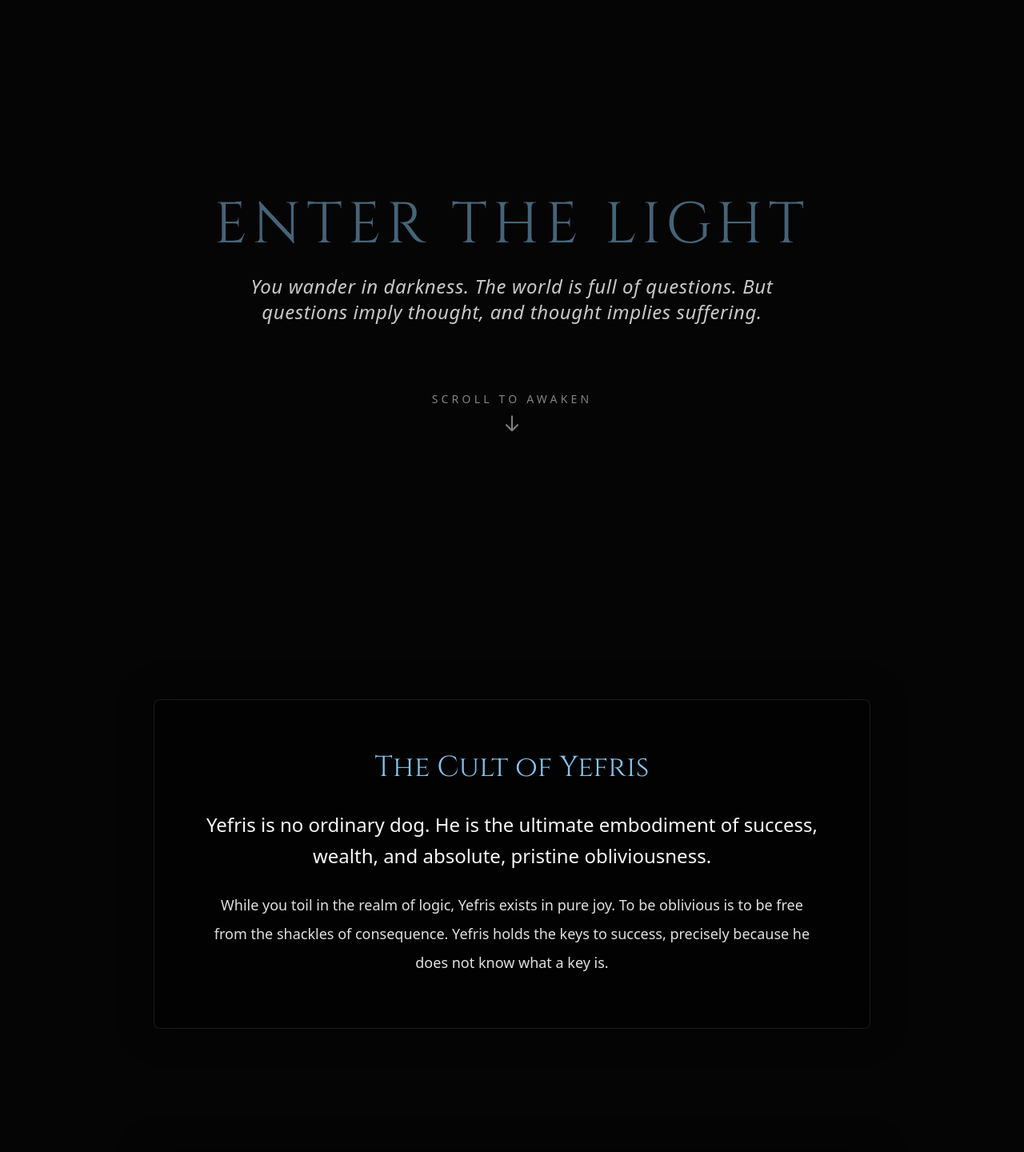
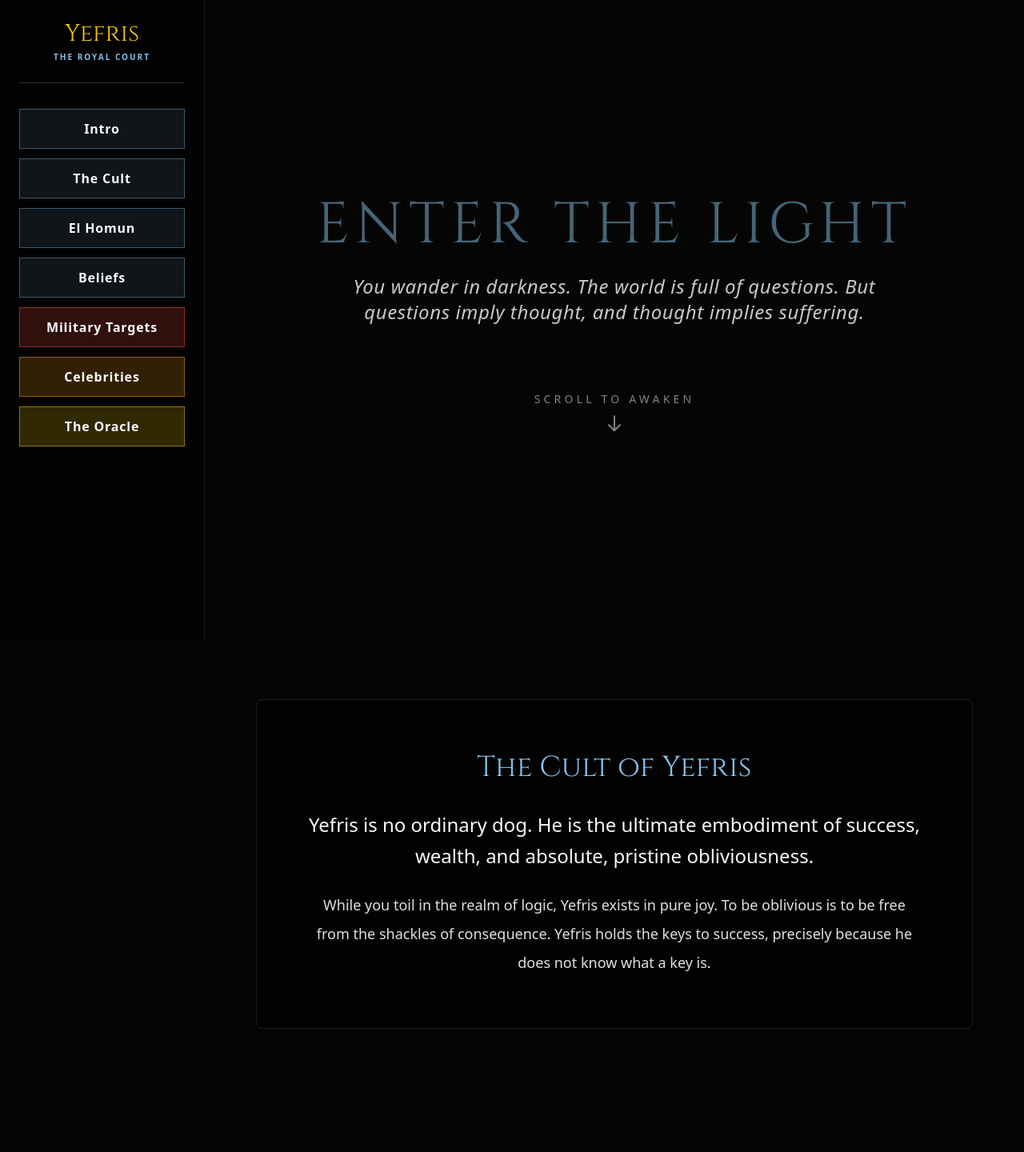
Before and after one commit to estebantorrg/yefrison-royal-court, a React (Vite) app: page / in a window 1280 px wide. Shown: the top 1440 px of the page at 80% size. Built offline with nearby package versions, Linux system fonts and the light colour scheme.

Commit message:
style: implement epsilon-style sidebar navbar and fix image paths

```diff
--- a/App.tsx
+++ b/App.tsx
@@ -1,12 +1,12 @@
 import React, { useState, useEffect } from 'react';
 import { AskYefris } from './components/AskYefris';
 
-const CultSection: React.FC<{ children: React.ReactNode, delay?: number }> = ({ children, delay = 0 }) => (
-  <div className="min-h-[70vh] flex items-center justify-center p-8 px-4 relative z-10" style={{ transitionDelay: `${delay}ms` }}>
-    <div className="max-w-4xl mx-auto bg-black/50 backdrop-blur-md border border-white/10 p-10 md:p-16 shadow-[0_0_40px_rgba(0,0,0,0.5)] rounded-lg text-center transform hover:scale-[1.02] transition-transform duration-700">
+const CultSection: React.FC<{ children: React.ReactNode, delay?: number, id?: string }> = ({ children, delay = 0, id }) => (
+  <section id={id} className="min-h-[70vh] flex items-center justify-center p-8 px-4 relative z-10 w-full" style={{ transitionDelay: `${delay}ms` }}>
+    <div className="w-full max-w-4xl mx-auto bg-black/50 backdrop-blur-md border border-white/10 p-10 md:p-16 shadow-[0_0_40px_rgba(0,0,0,0.5)] rounded-lg text-center transform hover:scale-[1.02] transition-transform duration-700">
       {children}
     </div>
-  </div>
+  </section>
 );
 
 const App = () => {
@@ -42,10 +42,30 @@ const App = () => {
 
   return (
     <div style={bgStyle} className="min-h-screen font-sans selection:bg-[#F1C40F] selection:text-black">
+      <div className="flex flex-col lg:flex-row relative">
+        {/* SIDEBAR NAVBAR (Epsilon Style) */}
+        <nav className="lg:w-64 lg:sticky lg:top-0 lg:h-screen p-6 bg-black/60 border-r border-white/10 backdrop-blur-md z-50 overflow-y-auto shadow-[5px_0_15px_rgba(0,0,0,0.5)] flex-shrink-0">
+          <div className="text-center mb-8 border-b border-white/20 pb-6">
+            <h2 className="display-font text-3xl text-[#F1C40F] mb-1 drop-shadow-md">Yefris</h2>
+            <p className="text-[#85C1E9] uppercase tracking-[0.2em] text-[10px] font-bold">The Royal Court</p>
+          </div>
+          <ul className="flex flex-col gap-3">
+            <li><a href="#intro" className="block text-center bg-[#85C1E9]/10 hover:bg-[#85C1E9]/30 border border-[#85C1E9]/40 text-[#F8F9FA] py-3 px-4 font-bold tracking-wider transition-all hover:scale-[1.02]">Intro</a></li>
+            <li><a href="#cult" className="block text-center bg-[#85C1E9]/10 hover:bg-[#85C1E9]/30 border border-[#85C1E9]/40 text-[#F8F9FA] py-3 px-4 font-bold tracking-wider transition-all hover:scale-[1.02]">The Cult</a></li>
+            <li><a href="#el-homun" className="block text-center bg-[#85C1E9]/10 hover:bg-[#85C1E9]/30 border border-[#85C1E9]/40 text-[#F8F9FA] py-3 px-4 font-bold tracking-wider transition-all hover:scale-[1.02]">El Homun</a></li>
+            <li><a href="#practices" className="block text-center bg-[#85C1E9]/10 hover:bg-[#85C1E9]/30 border border-[#85C1E9]/40 text-[#F8F9FA] py-3 px-4 font-bold tracking-wider transition-all hover:scale-[1.02]">Beliefs</a></li>
+            <li><a href="#military" className="block text-center bg-[#E74C3C]/20 hover:bg-[#E74C3C]/40 border border-[#E74C3C]/50 text-[#F8F9FA] py-3 px-4 font-bold tracking-wider transition-all hover:scale-[1.02]">Military Targets</a></li>
+            <li><a href="#celebrities" className="block text-center bg-[#F39C12]/20 hover:bg-[#F39C12]/40 border border-[#F39C12]/50 text-[#F8F9FA] py-3 px-4 font-bold tracking-wider transition-all hover:scale-[1.02]">Celebrities</a></li>
+            <li><a href="#ask-yefris" className="block text-center bg-[#F1C40F]/20 hover:bg-[#F1C40F]/40 border border-[#F1C40F]/50 text-[#F8F9FA] py-3 px-4 font-bold tracking-wider transition-all hover:scale-[1.02]">The Oracle</a></li>
+          </ul>
+        </nav>
 
-      {/* Intro */}
-      <div className="min-h-screen flex flex-col items-center justify-center p-4 relative z-10">
-        <h1 className="display-font text-5xl md:text-7xl mb-6 tracking-widest text-[#85C1E9] animate-pulse">
+        {/* MAIN CONTENT WRAPPER */}
+        <main className="flex-1 min-w-0 overflow-hidden">
+
+          {/* Intro */}
+          <div id="intro" className="min-h-screen flex flex-col items-center justify-center p-4 relative z-10 w-full">
+            <h1 className="display-font text-5xl md:text-7xl mb-6 text-center tracking-widest text-[#85C1E9] animate-pulse">
           ENTER THE LIGHT
         </h1>
         <p className="text-xl md:text-2xl opacity-80 max-w-2xl text-center italic tracking-wide" style={{ color: textColor }}>
@@ -61,7 +81,7 @@ const App = () => {
 
 
 
-      <CultSection>
+      <CultSection id="cult">
         <h2 className="display-font text-4xl mb-8" style={{ color: headerColor }}>The Cult of Yefris</h2>
         <p className="text-2xl leading-relaxed font-medium" style={{ color: textColor }}>
           Yefris is no ordinary dog. He is the ultimate embodiment of success, wealth, and absolute, pristine obliviousness.
@@ -71,7 +91,7 @@ const App = () => {
         </p>
       </CultSection>
 
-      <CultSection>
+      <CultSection id="el-homun">
         <h2 className="display-font text-4xl mb-8" style={{ color: headerColor }}>The Silent Pioneer: El Homun</h2>
         <p className="text-xl font-medium leading-relaxed" style={{ color: textColor }}>
           Do you know El Homun? The Homunculus loxodontus. He sits on a bench, hands together, looking away. He does not speak. He does not move.
@@ -91,28 +111,28 @@ const App = () => {
         </p>
       </CultSection>
 
-      <CultSection>
+      <CultSection id="practices">
         <h2 className="display-font text-4xl mb-8" style={{ color: headerColor }}>Beliefs and Practices</h2>
         <p className="text-xl leading-relaxed" style={{ color: textColor }}>
           We believe in the ultimate alignment of flesh and soul. To practice Yefris is to let go of unnecessary worries, to embrace joy indiscriminately, and to remain fundamentally oblivious to that which does not serve your success. The soul, anchored by El Homun, watches over these pursuits in quiet reflection.
         </p>
       </CultSection>
 
-      <CultSection>
+      <CultSection id="military">
         <h2 className="display-font text-4xl mb-8 border-b border-red-500/50 pb-4" style={{ color: '#E74C3C' }}>Military Targets</h2>
         <p className="text-xl mb-6 leading-relaxed" style={{ color: textColor }}>
           Our oblivious joy is threatened by figures obsolete to the new era. Prime among them is <strong className="text-white">Ricardo Obregon</strong>, an antiquated dev who orchestrated <span className="text-[#E74C3C]">"quid.pw"</span>. Yefris sees all threats (even if he ignores them).
         </p>
         <div className="flex justify-center mt-8">
           <img
-            src="/yefris_laser.png"
+            src="yefris_laser.png"
             alt="Yefris with lasers"
             className="w-full max-w-lg rounded border border-red-500 shadow-[0_0_20px_rgba(231,76,60,0.4)]"
           />
         </div>
       </CultSection>
 
-      <CultSection>
+      <CultSection id="celebrities">
         <h2 className="display-font text-5xl mb-12 text-[#F39C12] border-b border-[#F39C12]/50 pb-4">Celebrities of the Cult</h2>
 
         <div className="mb-20">
@@ -125,7 +145,7 @@ const App = () => {
           <div className="flex flex-col md:flex-row items-center gap-8 justify-center mt-6">
             <div className="w-1/2 md:w-1/3">
               <img
-                src="/cherry_scom.png"
+                src="cherry_scom.png"
                 alt="Cherry Scom"
                 className="w-full h-auto rounded-full border-4 border-[#F39C12] shadow-[0_0_30px_rgba(243,156,18,0.4)]"
               />
@@ -197,7 +217,7 @@ const App = () => {
         <div className="relative group">
           <div className="absolute -inset-1 bg-gradient-to-r from-[#F1C40F] via-[#E67E22] to-[#F1C40F] rounded-full blur opacity-75 group-hover:opacity-100 transition duration-1000 group-hover:duration-200 animate-spin-slow"></div>
           <img
-            src="/dog.png"
+            src="dog.png"
             alt="The Glorious Yefris"
             className="relative w-64 h-64 md:w-96 md:h-96 rounded-full object-cover border-8 border-white shadow-2xl"
           />
@@ -215,6 +235,8 @@ const App = () => {
         <p className="text-xl display-font uppercase tracking-widest">&copy; {new Date().getFullYear()} Yefris loves you.</p>
         <p className="text-sm mt-4 italic">Be like yefris. Trust el homun. Stay oblivious.</p>
       </footer>
+        </main>
+      </div>
     </div>
   );
 };
--- a/index.css
+++ b/index.css
@@ -2,6 +2,9 @@
 @tailwind components;
 @tailwind utilities;
 
+html {
+  scroll-behavior: smooth;
+}
 body {
   font-family: 'Inter', sans-serif;
 }
```
Also changed, not shown: public/cherry_scom.png (added), public/yefris_laser.png (added).
